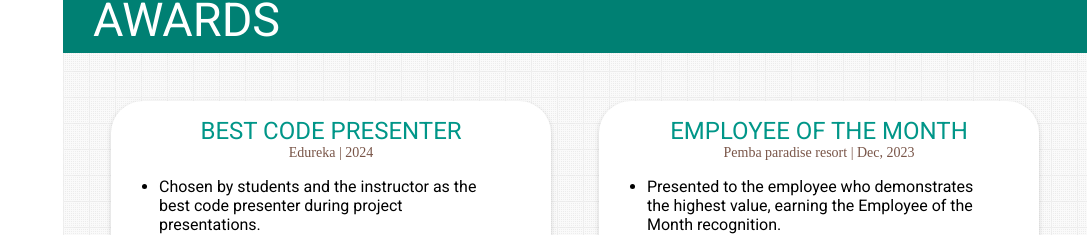
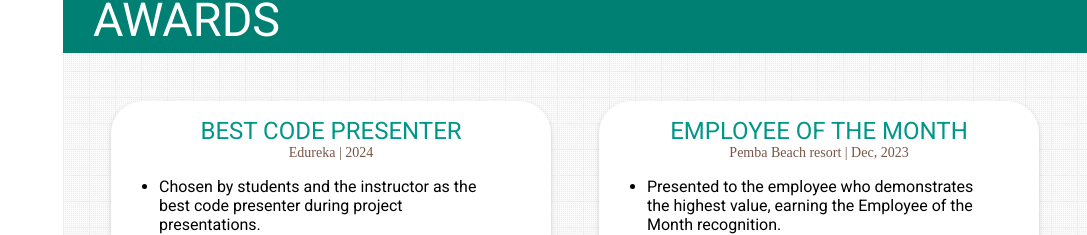
Before and after one commit to asnganje/professional-portoflio-v1, a React (Vite) app: page / in a window 1280 px wide. Shown: the part 3761-3996 px from the top of the page, without its empty margins (193-1280 px from the left). Built offline with nearby package versions, Linux system fonts and the light colour scheme.

Commit message:
Modify awards data content

```diff
--- a/src/pages/Awards.jsx
+++ b/src/pages/Awards.jsx
@@ -10,7 +10,7 @@ const data = [
         {
         id: nanoid(),
         title: 'Employee of the month',
-        location: 'Pemba paradise resort | Dec, 2023',
+        location: 'Pemba Beach resort | Dec, 2023',
         desc:  'Presented to the employee who demonstrates the highest value, earning the Employee of the Month recognition.'
         },
         {
```
